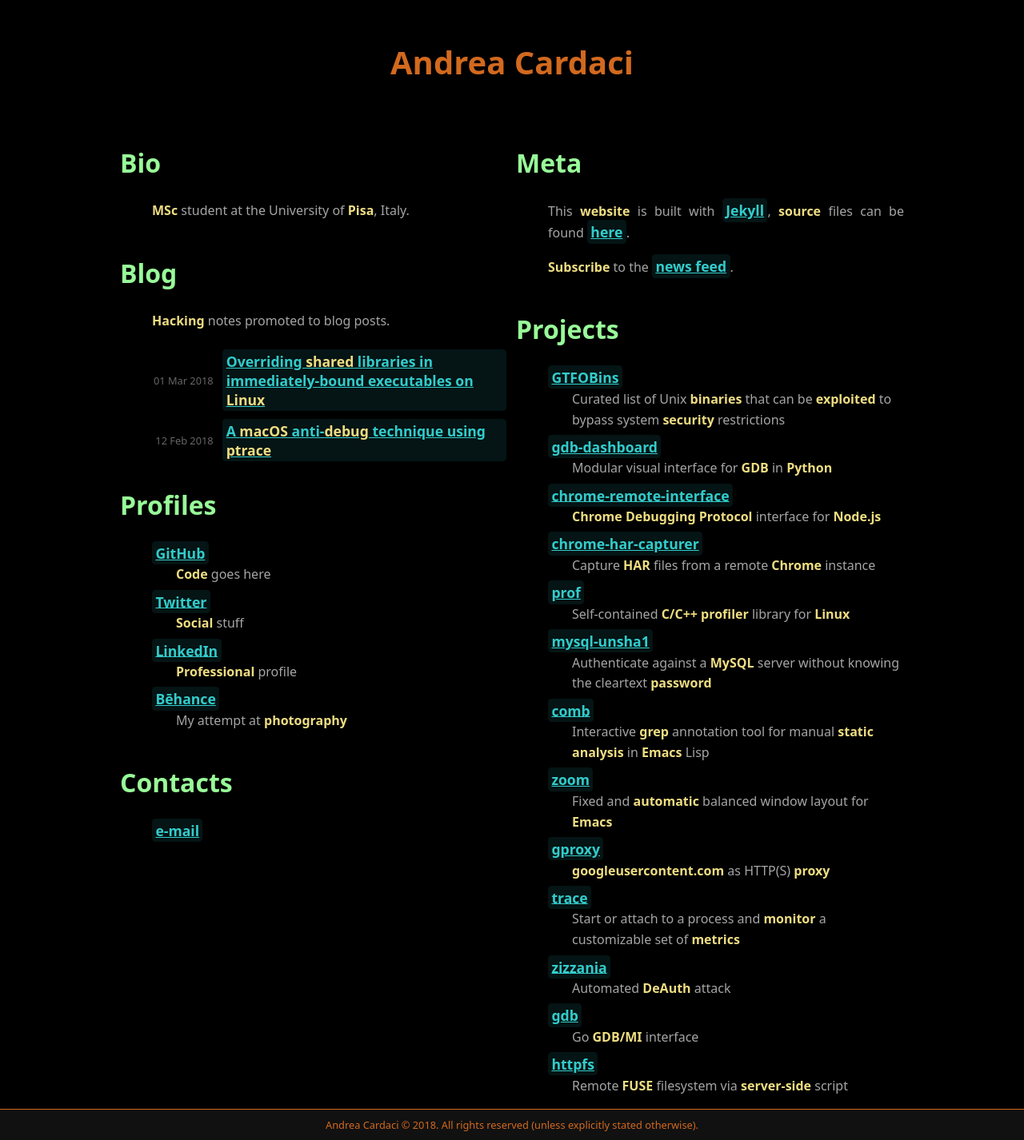
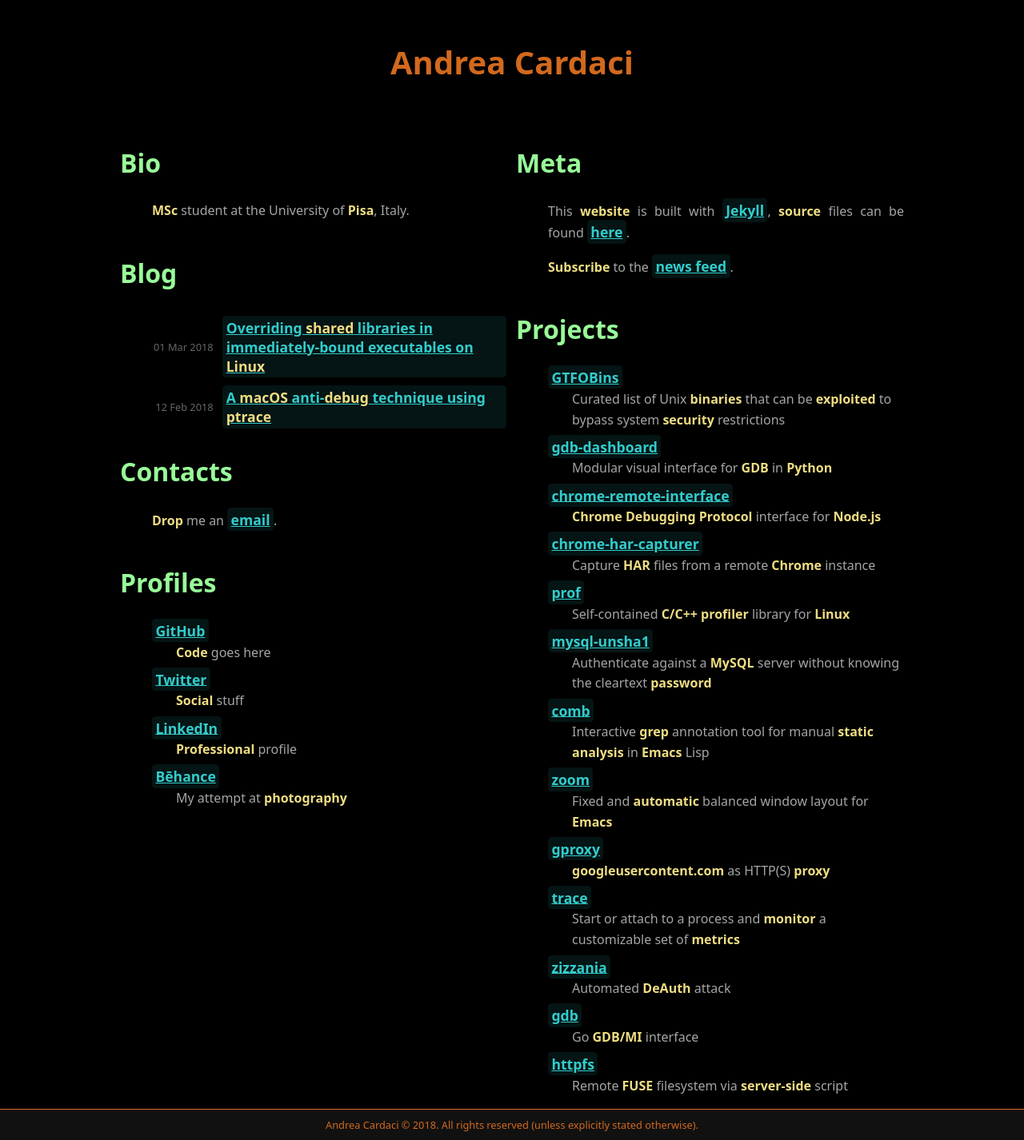
Before and after one commit to cyrus-and/cyrus-and.github.io, a Jekyll site: the page built from index.md, in a window 1280 px wide. Shown: the whole page at 80% size. Built offline with Jekyll 4.4.1, drawn with Linux system fonts in a browser that asks for light colours; some web fonts are replaced.

Commit message:
Improve and simplify the index

```diff
--- a/_includes/blog.md
+++ b/_includes/blog.md
@@ -4,8 +4,6 @@
 
 ## Blog
 
-**Hacking** notes promoted to blog posts.
-
 {% include post-list.html posts=site.categories.blog %}
 
 </div>
--- a/_includes/contacts.md
+++ b/_includes/contacts.md
@@ -2,6 +2,6 @@
 
 ## Contacts
 
-[e-mail](mailto:{{ site.author.email }})
+**Drop** me an [email](mailto:{{ site.author.email }}).
 
 </div>
--- a/index.md
+++ b/index.md
@@ -8,7 +8,7 @@ tags: [MSc, Pisa]
 {% include bio.md %}
 {% include advisories.md %}
 {% include blog.md %}
+{% include contacts.md %}
 {% include profiles.md %}
-{% include contacts.md %}
 {% include meta.md %}
 {% include projects.md %}
```
